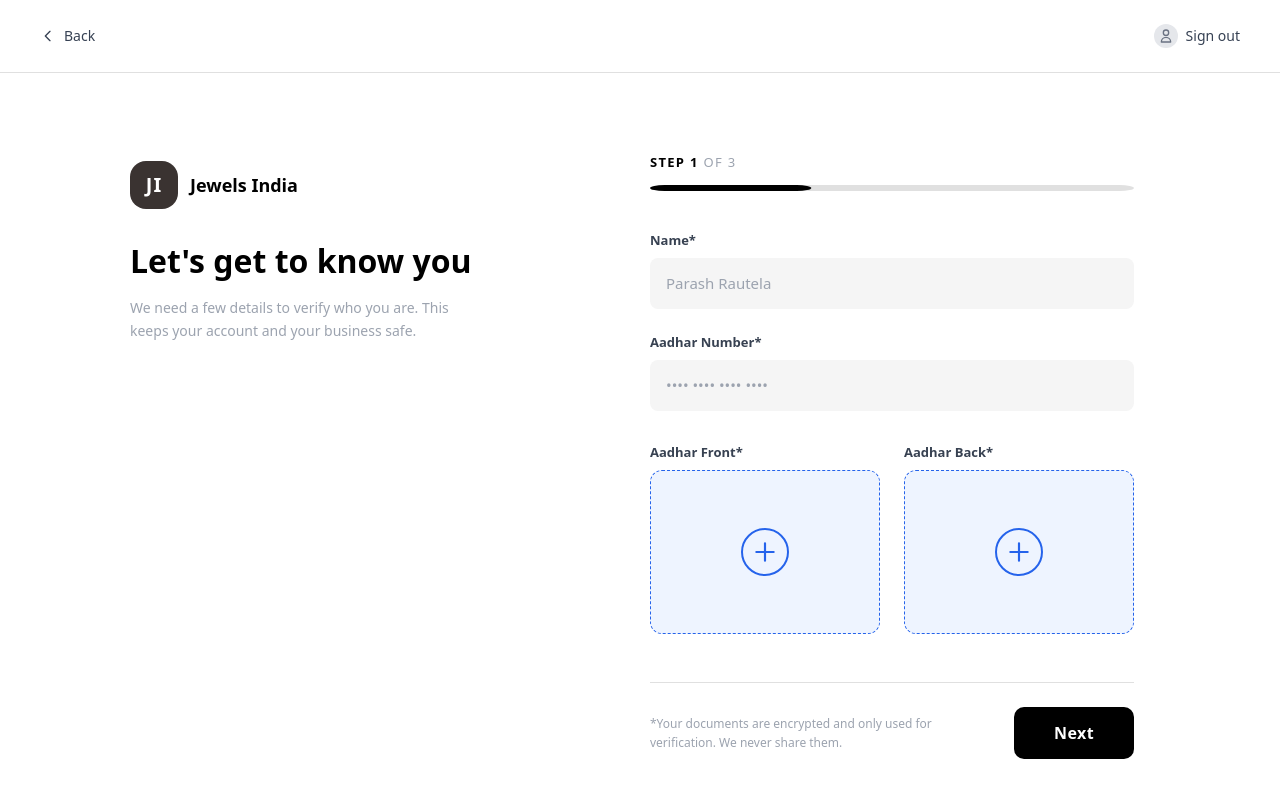
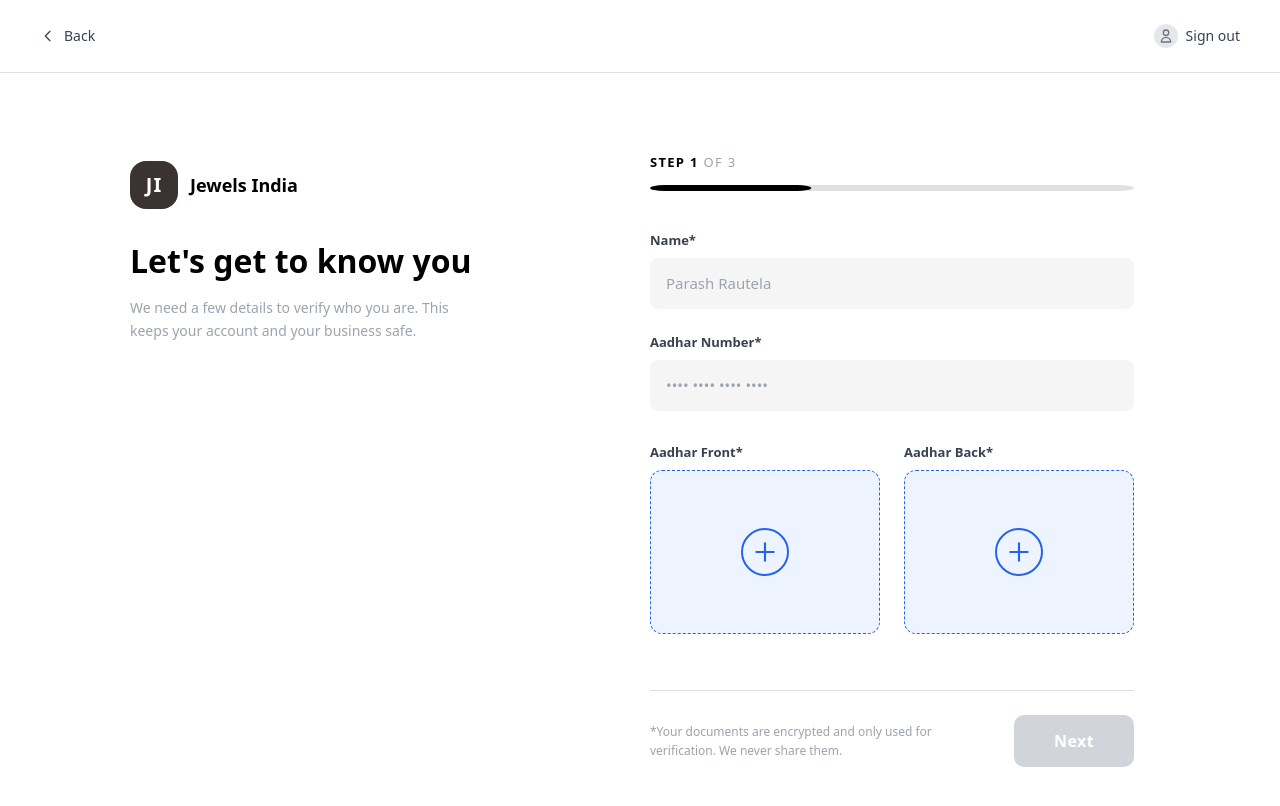
Before and after one commit to Ashishkumar-NIT/ai-pipeline-frontend, a Next.js app: page /onboard in a window 1280 px wide. Shown: the top 806 px of the page. Built offline with nearby package versions, Linux system fonts and the light colour scheme; no server answers.

Commit message:
Onboard flow page1 v0.2

```diff
--- a/app/onboard/page.jsx
+++ b/app/onboard/page.jsx
@@ -1,8 +1,6 @@
 import { OnboardLayout } from "../../components/onboard/OnboardLayout";
 import { StepIndicator } from "../../components/onboard/StepIndicator";
-import { IdentityForm } from "../../components/onboard/IdentityForm";
-import { ImageUploadBox } from "../../components/onboard/ImageUploadBox";
-import { OnboardFooter } from "../../components/onboard/OnboardFooter";
+import { Step1Container } from "../../components/onboard/step1/Step1Container";
 
 export const metadata = { title: "Step 1 of 3 — Onboarding" };
 
@@ -12,21 +10,9 @@ export default function OnboardStep1Page() {
       heading="Let's get to know you"
       description="We need a few details to verify who you are. This keeps your account and your business safe."
     >
-      <div className="flex flex-col w-full max-w-[500px] mx-auto md:mx-0 md:ml-auto md:pr-4">
+      <div className="flex flex-col w-full max-w-[500px] mx-auto lg:mx-0 lg:ml-auto lg:pr-4">
         <StepIndicator currentStep={1} totalSteps={3} />
-
-        <div className="flex flex-col gap-8 w-full mt-10">
-          <IdentityForm />
-
-          <div className="grid grid-cols-2 gap-4 md:gap-6 w-full">
-            <ImageUploadBox label="Aadhar Front*" />
-            <ImageUploadBox label="Aadhar Back*" />
-          </div>
-        </div>
-
-        <div className="mt-8 w-full">
-          <OnboardFooter />
-        </div>
+        <Step1Container />
       </div>
     </OnboardLayout>
   );
--- a/components/onboard/OnboardLayout.jsx
+++ b/components/onboard/OnboardLayout.jsx
@@ -6,14 +6,14 @@ export function OnboardLayout({ children, heading, description, backRoute }) {
     <div className="min-h-screen bg-[#FFFFFF] flex flex-col font-sans antialiased text-[#374151]">
       <OnboardNavbar backRoute={backRoute} />
 
-      <main className="flex-1 w-full max-w-[1100px] mx-auto px-6 py-10 md:py-20 md:px-10 flex flex-col md:flex-row md:items-start gap-12 md:gap-24">
+      <main className="flex-1 w-full max-w-[1100px] mx-auto px-6 py-10 lg:py-20 lg:px-10 flex flex-col lg:flex-row lg:items-start gap-12 lg:gap-24">
         {/* Left Side */}
-        <div className="w-full md:w-[40%] shrink-0 pt-2">
+        <div className="w-full lg:w-[40%] shrink-0 pt-2 flex flex-col items-center lg:items-start text-center lg:text-left">
           <LeftPanel heading={heading} description={description} />
         </div>
 
         {/* Right Side - Dynamic Content */}
-        <div className="w-full md:w-[60%] flex flex-col items-start min-h-[400px]">
+        <div className="w-full lg:w-[60%] flex flex-col items-center lg:items-start min-h-[400px]">
           {children}
         </div>
       </main>
--- /dev/null
+++ b/components/onboard/step1/AadharUpload.jsx
@@ -0,0 +1,25 @@
+import { ImageUploadBox } from "../ImageUploadBox";
+
+export function AadharUpload({ frontImage, setFrontImage, backImage, setBackImage, submitAttempted }) {
+  const frontError = submitAttempted && !frontImage;
+  const backError = submitAttempted && !backImage;
+
+  return (
+    <div className="grid grid-cols-2 gap-4 lg:gap-6 w-full">
+      <ImageUploadBox
+        label="Aadhar Front*"
+        image={frontImage}
+        onUpload={(file) => setFrontImage(file)}
+        onRemove={() => setFrontImage(null)}
+        error={frontError ? "Please upload Aadhar Front" : null}
+      />
+      <ImageUploadBox
+        label="Aadhar Back*"
+        image={backImage}
+        onUpload={(file) => setBackImage(file)}
+        onRemove={() => setBackImage(null)}
+        error={backError ? "Please upload Aadhar Back" : null}
+      />
+    </div>
+  );
+}
--- /dev/null
+++ b/components/onboard/step1/IdentityForm.jsx
@@ -0,0 +1,46 @@
+export function IdentityForm({ name, setName, aadhar, setAadhar, submitAttempted }) {
+  const isNameError = submitAttempted && name.trim().length === 0;
+  const isAadharError = submitAttempted && aadhar.replace(/\s/g, '').length !== 12;
+
+  const handleNameChange = (e) => {
+    const val = e.target.value;
+    if (/^[A-Za-z\s]*$/.test(val)) {
+      setName(val);
+    }
+  };
+
+  const handleAadharChange = (e) => {
+    let digits = e.target.value.replace(/\D/g, '').slice(0, 12);
+    let formatted = digits.replace(/(\d{4})(?=\d)/g, '$1 ').trim();
+    setAadhar(formatted);
+  };
+
+  return (
+    <div className="flex flex-col gap-6 w-full">
+      <div className="flex flex-col gap-2">
+        <label htmlFor="name" className="text-[13px] font-semibold text-[#374151]">Name*</label>
+        <input
+          id="name"
+          type="text"
+          value={name}
+          onChange={handleNameChange}
+          placeholder="Parash Rautela"
+          className={`w-full bg-[#F5F5F5] rounded-[8px] outline-none px-4 py-3.5 text-[15px] text-[#374151] placeholder:text-[#9CA3AF] transition-shadow ${isNameError ? 'border-[1.5px] border-[#EF4444]' : 'border-none focus:ring-2 focus:ring-black/10'}`}
+        />
+        {isNameError && <span className="text-[12px] text-[#EF4444]">Name is required</span>}
+      </div>
+      <div className="flex flex-col gap-2">
+        <label htmlFor="aadhar" className="text-[13px] font-semibold text-[#374151]">Aadhar Number*</label>
+        <input
+          id="aadhar"
+          type="text"
+          value={aadhar}
+          onChange={handleAadharChange}
+          placeholder="•••• •••• •••• ••••"
+          className={`w-full bg-[#F5F5F5] rounded-[8px] outline-none px-4 py-3.5 text-[15px] text-[#374151] placeholder:text-[#9CA3AF] transition-shadow ${isAadharError ? 'border-[1.5px] border-[#EF4444]' : 'border-none focus:ring-2 focus:ring-black/10'}`}
+        />
+        {isAadharError && <span className="text-[12px] text-[#EF4444]">Enter a valid 12-digit Aadhar number</span>}
+      </div>
+    </div>
+  );
+}
--- /dev/null
+++ b/components/onboard/step1/Step1Container.jsx
@@ -0,0 +1,41 @@
+"use client";
+
+import { useState } from "react";
+import { IdentityForm } from "./IdentityForm";
+import { AadharUpload } from "./AadharUpload";
+import { Step1Footer } from "./Step1Footer";
+
+export function Step1Container() {
+  const [name, setName] = useState("");
+  const [aadhar, setAadhar] = useState("");
+  const [frontImage, setFrontImage] = useState(null);
+  const [backImage, setBackImage] = useState(null);
+  const [submitAttempted, setSubmitAttempted] = useState(false);
+
+  const isNameValid = name.trim().length > 0;
+  const isAadharValid = aadhar.replace(/\s/g, '').length === 12;
+  const isFormValid = isNameValid && isAadharValid && frontImage !== null && backImage !== null;
+
+  return (
+    <div className="flex flex-col gap-8 w-full mt-10">
+      <IdentityForm
+        name={name} setName={setName}
+        aadhar={aadhar} setAadhar={setAadhar}
+        submitAttempted={submitAttempted}
+      />
+
+      <AadharUpload
+        frontImage={frontImage} setFrontImage={setFrontImage}
+        backImage={backImage} setBackImage={setBackImage}
+        submitAttempted={submitAttempted}
+      />
+
+      <div className="mt-2 w-full">
+        <Step1Footer
+          isFormValid={isFormValid}
+          onSubmitAttempt={() => setSubmitAttempted(true)}
+        />
+      </div>
+    </div>
+  );
+}
--- /dev/null
+++ b/components/onboard/step1/Step1Footer.jsx
@@ -0,0 +1,30 @@
+"use client";
+import { useRouter } from "next/navigation";
+
+export function Step1Footer({ isFormValid, onSubmitAttempt }) {
+  const router = useRouter();
+
+  const handleNext = () => {
+    if (isFormValid) {
+      router.push('/onboard/step2');
+    } else {
+      onSubmitAttempt();
+    }
+  };
+
+  return (
+    <div className="w-full flex flex-col md:flex-row items-center justify-between gap-6 md:gap-0 pt-6 border-t border-[#E0E0E0] mt-4">
+      <p className="text-[12px] text-[#9CA3AF] max-w-[340px] text-center md:text-left leading-relaxed font-medium">
+        *Your documents are encrypted and only used for verification. We never share them.
+      </p>
+      <button
+        type="button"
+        onClick={handleNext}
+        disabled={!isFormValid}
+        className={`w-full md:w-auto font-extrabold rounded-[10px] px-10 py-[14px] transition-colors tracking-wide ${isFormValid ? 'bg-[#000000] text-white hover:bg-black/90 cursor-pointer' : 'bg-[#D1D5DB] text-white cursor-not-allowed'}`}
+      >
+        Next
+      </button>
+    </div>
+  );
+}
```
Also changed, not shown: components/onboard/ImageUploadBox.jsx (+68 -9 lines).
